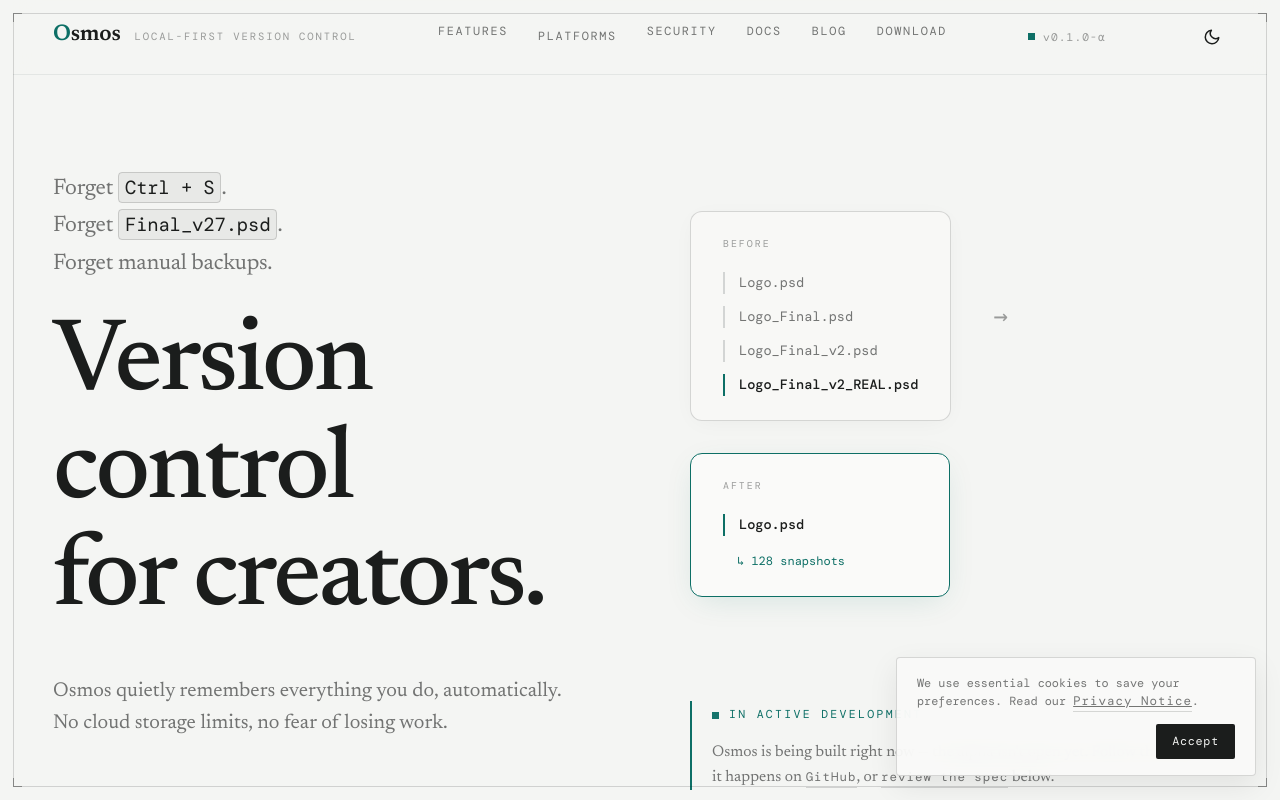
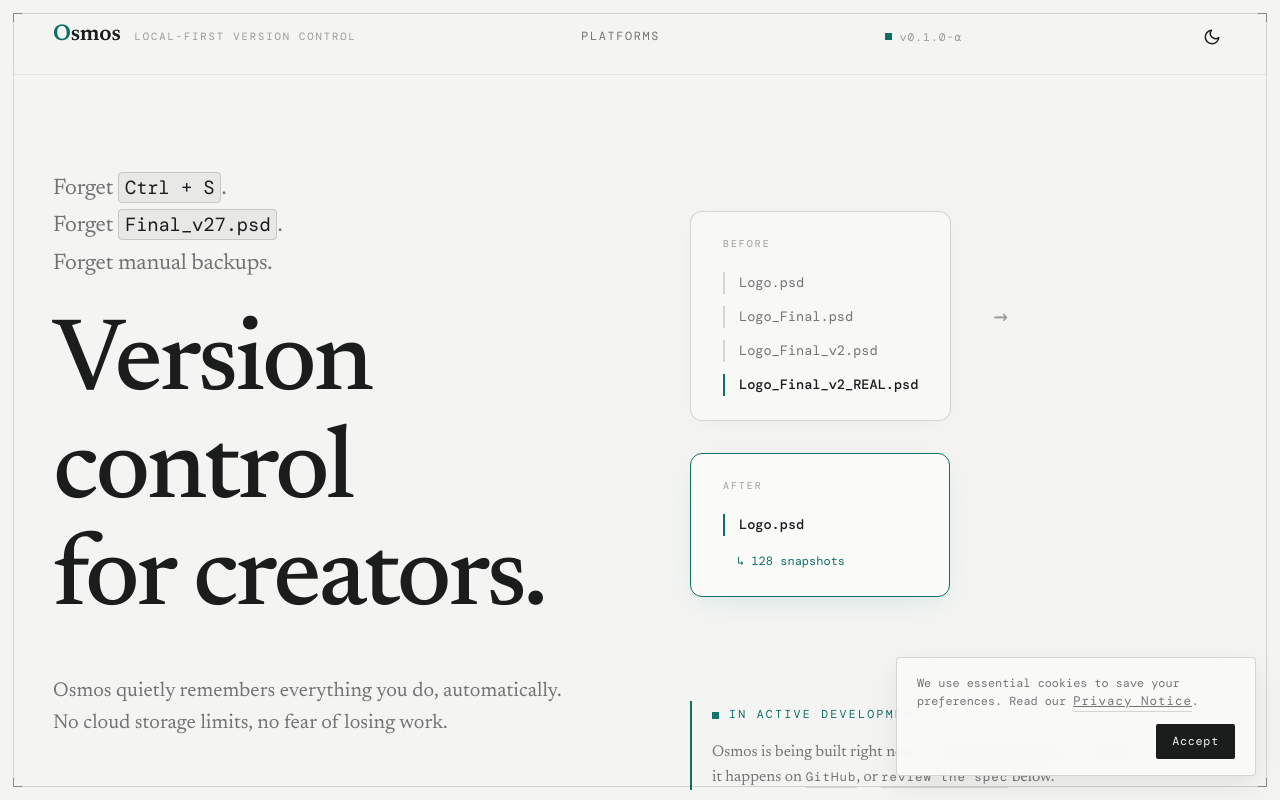
Before and after one commit to Osmos-App/osmos-website, a website built with Vite: page index.html in a window 1280 px wide. Shown: the top 800 px of the page. Built offline with nearby package versions, Linux system fonts and the light colour scheme; some packages are replaced by stand-ins of ours; a web font is replaced by a local one.

Commit message:
refactor: remove primary navigation links from header in index.html

```diff
--- a/index.html
+++ b/index.html
@@ -46,7 +46,6 @@
         <span class="tag">Local-first version control</span>
       </div>
       <nav class="links">
-        <a href="/features/">Features</a>
         <div class="dropdown-wrapper">
           <a href="/macos/" class="dropdown-trigger">Platforms</a>
           <div class="dropdown-menu">
@@ -56,10 +55,6 @@
             <a href="/android/">Android</a>
           </div>
         </div>
-        <a href="/security/">Security</a>
-        <a href="/docs/">Docs</a>
-        <a href="/blog/">Blog</a>
-        <a href="/download/" class="btn-sm">Download</a>
       </nav>
       <span class="ver"><span class="sq"></span>v0.1.0-α</span>
       <button class="theme-toggle" id="theme-toggle" aria-label="Toggle theme">
```
